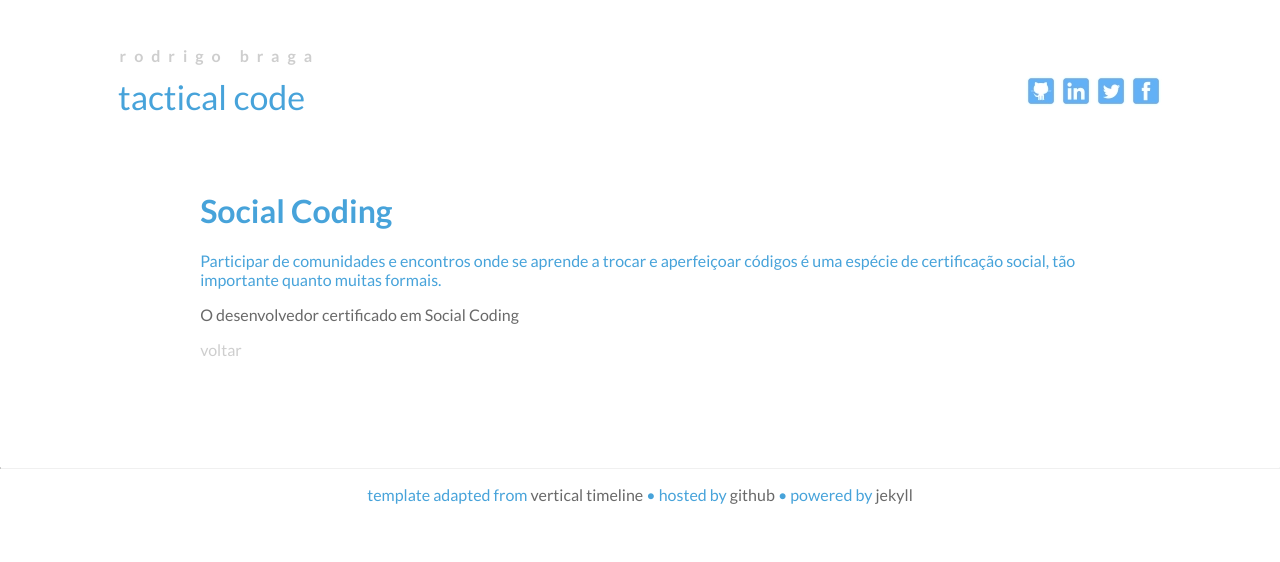
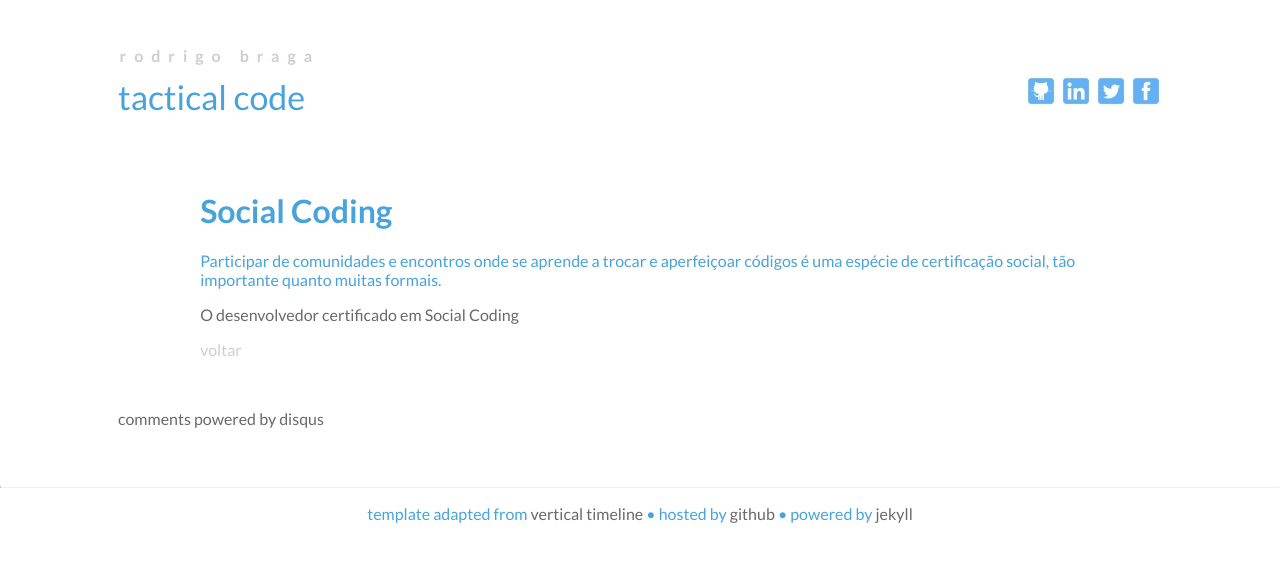
Before and after one commit to rodrigobraga/rodrigobraga.github.io, a Jekyll site: the page built from _posts/2011-07-14-social-coding.md, in a window 1280 px wide. Shown: the top 562 px of the page. Built offline with Jekyll 4.4.1, drawn with Linux system fonts in a browser that asks for light colours; Markdown is read by kramdown in place of the engine named in the settings; comment, search, counter and statistics services are not loaded; some of the changed lines change nothing that is shown.

Commit message:
incluso do Disqus

```diff
--- a/_config.yml
+++ b/_config.yml
@@ -1,3 +1,4 @@
 lsi: false
 pygments: true
+comments: true
 markdown: redcarpet
--- a/_layouts/post.html
+++ b/_layouts/post.html
@@ -8,3 +8,21 @@
 		<a href="/" class="back">voltar</a>
 	</div>
 </div>
+
+{% if page.comments %}
+
+<div id="disqus_thread"></div>
+<script type="text/javascript">
+    /* * * CONFIGURATION VARIABLES: EDIT BEFORE PASTING INTO YOUR WEBPAGE * * */
+    var disqus_shortname = 'rbraga'; // required: replace example with your forum shortname
+
+    /* * * DON'T EDIT BELOW THIS LINE * * */
+    (function () {
+        var dsq = document.createElement('script'); dsq.type = 'text/javascript'; dsq.async = true;
+        dsq.src = '//' + disqus_shortname + '.disqus.com/embed.js';
+        (document.getElementsByTagName('head')[0] || document.getElementsByTagName('body')[0]).appendChild(dsq);
+    })();
+</script>
+<noscript>please enable JavaScript to view the <a href="http://disqus.com/?ref_noscript">comments powered by Disqus.</a></noscript>
+<a href="http://disqus.com" class="dsq-brlink">comments powered by <span class="logo-disqus">disqus</span></a>
+{% endif %}
--- a/_posts/2011-07-14-social-coding.md
+++ b/_posts/2011-07-14-social-coding.md
@@ -5,6 +5,7 @@
 categories: [carreira, dev]
 tags: [webinsider]
 summary: a certificação definitiva.
+comments: true
 ---
 
 # Social Coding
```
